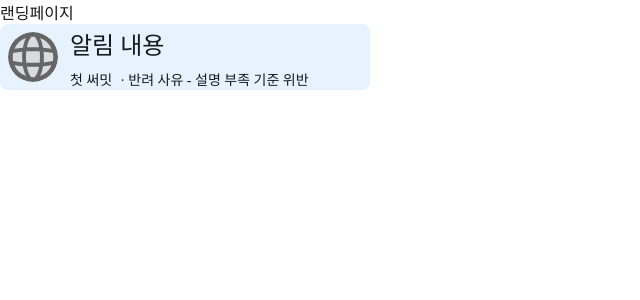
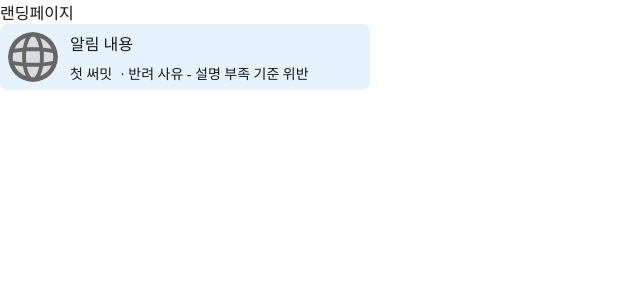
Before and after one commit to DevelopersforPlink/FRONTEND, a Next.js app: page /landing in a window 1280 px wide. Shown: the top 300 px of the page, without its empty margins (0-640 px from the left). Built offline with nearby package versions, Linux system fonts and the light colour scheme; a web font is replaced by a local one.

Commit message:
edit : typography.tsx 시스템 수정

```diff
--- a/src/app/typography.ts
+++ b/src/app/typography.ts
@@ -59,9 +59,9 @@ export const Title6 = styled.p`
 
 export const Title7 = styled.p`
     font-family: Pretendard;
-    font-size: 1.5rem;
+    font-size: 1rem;
     font-style: normal;
-    font-weight: 400;
+    font-weight: 600;
     line-height: normal;
 `;
 
```
